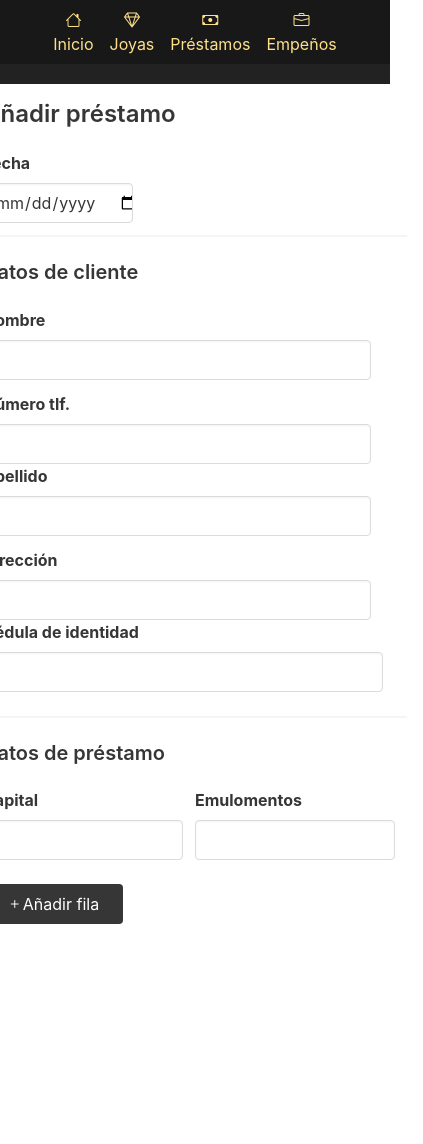
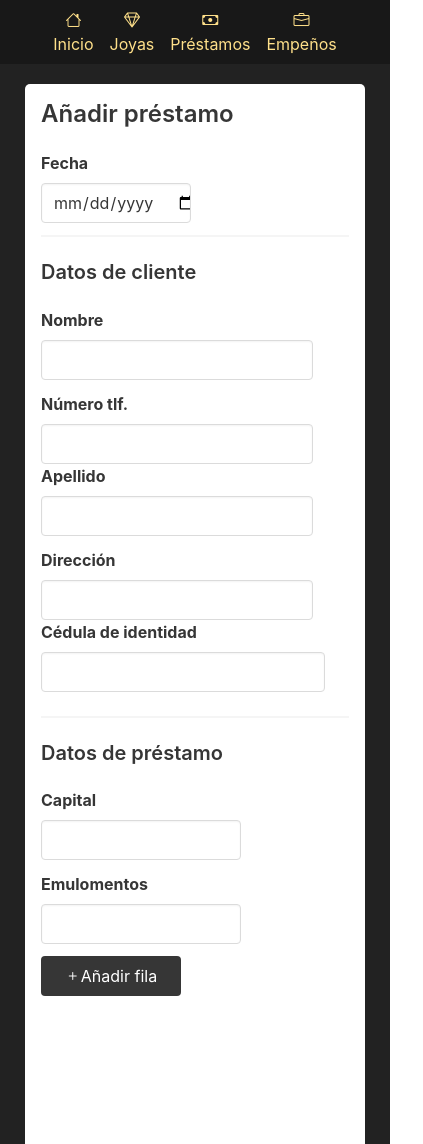
Before and after one commit to bkfan1/pawn-shop-app, a Next.js app: page /loans/add in a window 390 px wide. Shown: the top 1144 px of the page, 423 px wide, since content can reach past the window. Built offline with nearby package versions, Linux system fonts and the light colour scheme.

Commit message:
testing some breakpoints and styles

```diff
--- a/components/forms/LoanForm.js
+++ b/components/forms/LoanForm.js
@@ -171,7 +171,7 @@ export default function LoanForm({ loan }) {
               <hr />
               <section>
                 <h1 className="title is-size-5">Datos de préstamo</h1>
-                <section className="my-3 is-flex">
+                <section className="loanMoneySection my-3 is-flex">
                   <div className="field mr-3">
                     <label className="label">Capital</label>
                     <input
--- a/styles/globals.css
+++ b/styles/globals.css
@@ -13,7 +13,6 @@ body {
 main {
   width: 100%;
   padding: 20px 0px;
-
 }
 
 th {
@@ -108,6 +107,10 @@ th {
   .rowButton {
     margin-bottom: 10px;
   }
+
+  .loanMoneySection {
+    flex-direction: column;
+  }
 }
 
 @media screen and (max-width: 570px) {
```
